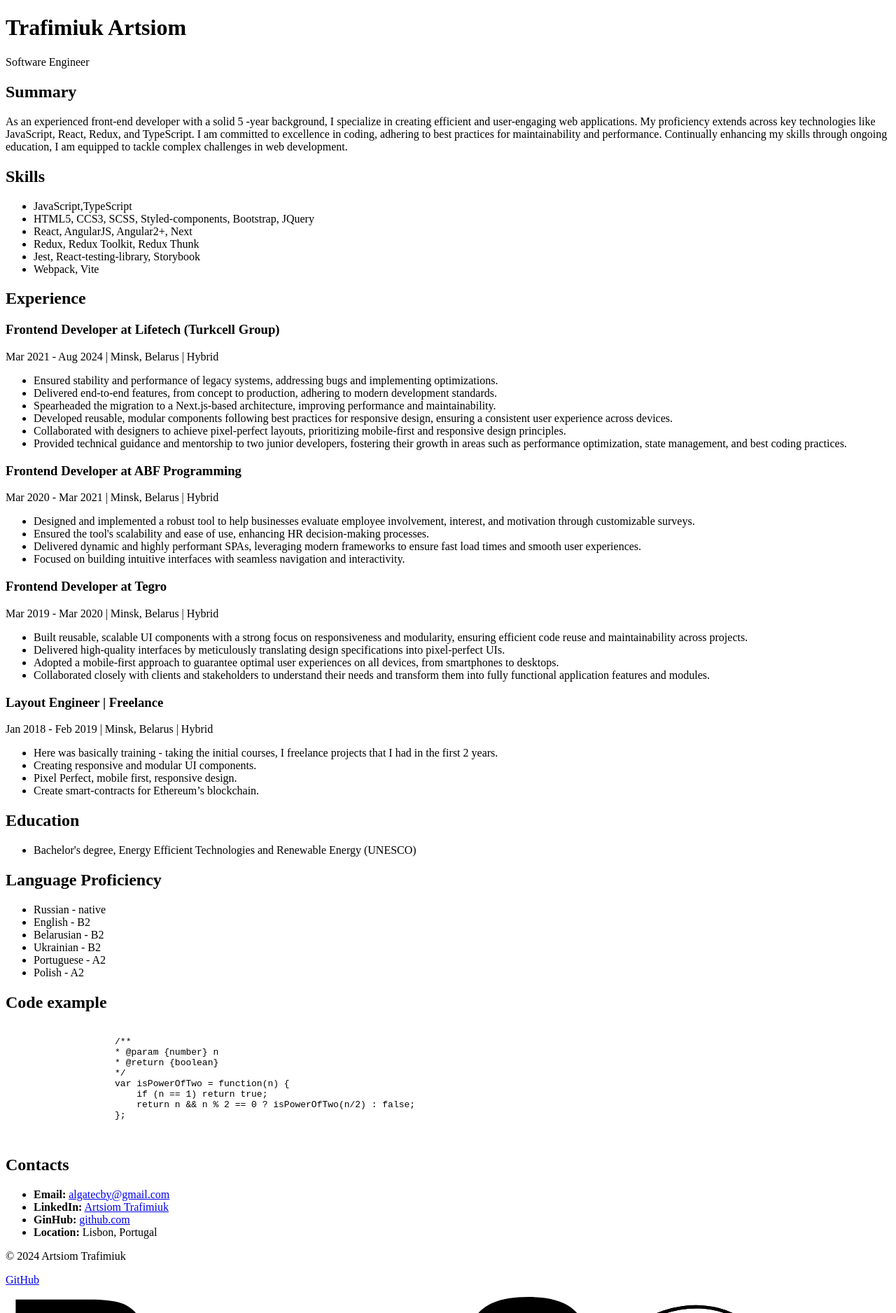
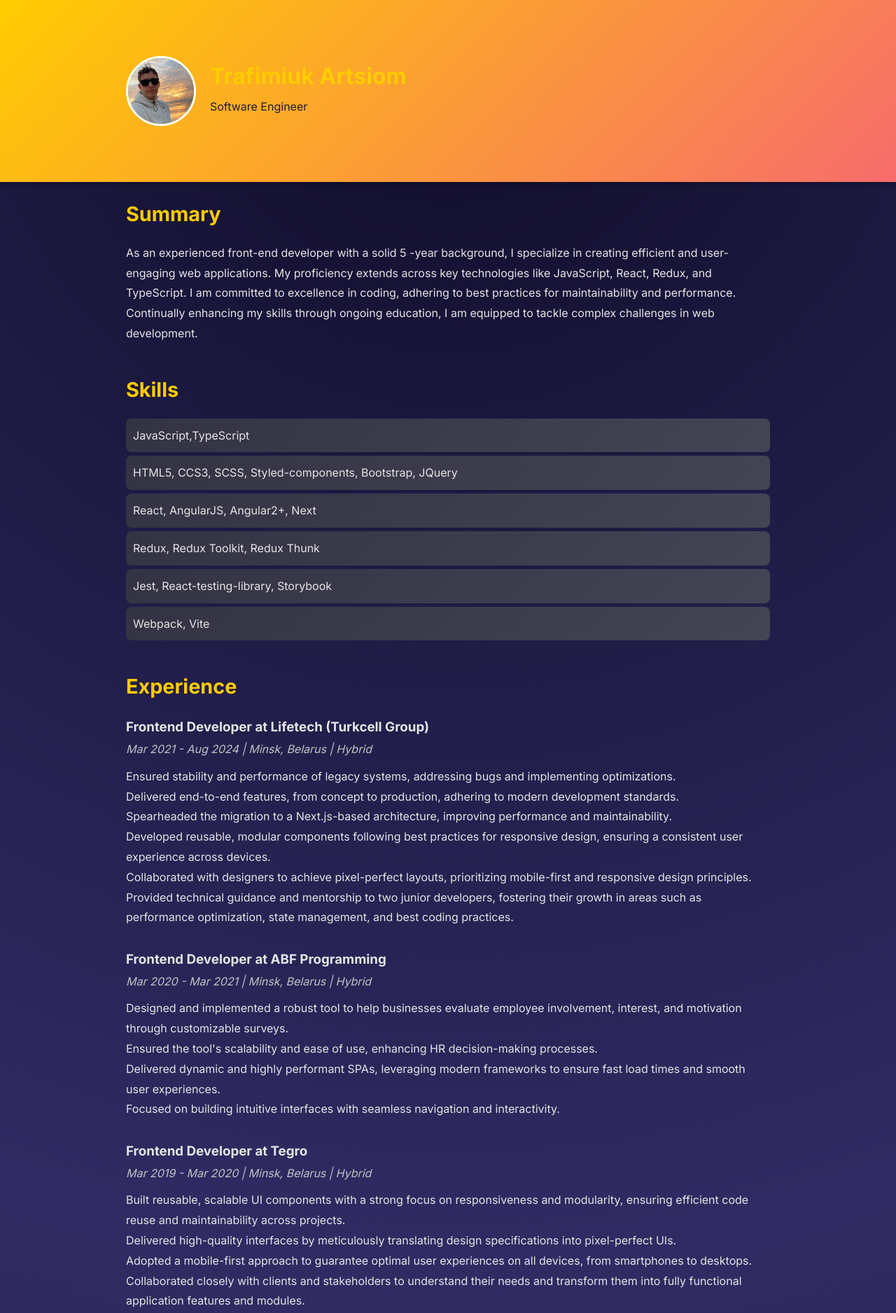
Before and after one commit to Temons/rsschool-cv, a plain HTML site: page index.html in a window 1280 px wide. Shown: the top 1876 px of the page at 70% size. Drawn offline with Linux system fonts and the light colour scheme.

Commit message:
feat: add styles and responsive

```diff
--- a/index.html
+++ b/index.html
@@ -4,14 +4,17 @@
     <meta charset="UTF-8">
     <meta name="viewport" content="width=device-width, initial-scale=1.0">
     <title>Trafimiuk Artsiom - CV</title>
-    <link rel="stylesheet" href="style.css"/>
+    <link rel="stylesheet" href="style.css">
     <link href="https://fonts.googleapis.com/css2?family=Inter:wght@400;700&family=Fira+Code&display=swap" rel="stylesheet">
 </head>
 <body>
     <header>
-        <div class="container">
-            <h1>Trafimiuk Artsiom</h1>
-            <p class="subtitle">Software Engineer</p>
+        <div class="container header-content">
+            <img src="assets/images/avata.jpg" alt="Artsiom Trafimiuk" class="profile-photo" />
+            <div>
+                <h1>Trafimiuk Artsiom</h1>
+                <p class="subtitle">Software Engineer</p>
+            </div>
         </div>
     </header>
     <main class="container">
@@ -48,7 +51,7 @@
                     <li>Provided technical guidance and mentorship to two junior developers, fostering their growth in areas such as performance optimization, state management, and best coding practices.</li>
                 </ul>
             </article>
-
+            <br/>
             <article>
                 <h3>Frontend Developer at ABF Programming</h3>
                 <span class="date">
@@ -61,6 +64,7 @@
                     <li>Focused on building intuitive interfaces with seamless navigation and interactivity.</li>
                 </ul>
             </article>
+            <br/>
 
             <article>
                 <h3>Frontend Developer at Tegro</h3>
@@ -74,6 +78,7 @@
                     <li>Collaborated closely with clients and stakeholders to understand their needs and transform them into fully functional application features and modules.</li>
                 </ul>
             </article>
+            <br/>
 
             <article>
                 <h3>Layout Engineer | Freelance</h3>
@@ -126,15 +131,18 @@
 
         <section id="contacts" class="section">
             <h2>Contacts</h2>
-            <ul>
+            <ul class="contact-list">
                 <li>
-                    <strong>Email:</strong> <a href="mailto:algatecby@gmail.com">algatecby@gmail.com</a>
+                    <strong>Email:</strong>
+                    <a href="mailto:algatecby@gmail.com">algatecby@gmail.com</a>
                 </li>
                 <li>
-                    <strong>LinkedIn:</strong> <a href="https://www.linkedin.com/in/artsiom-trafimiuk/" target="_blank">Artsiom Trafimiuk</a>
+                    <strong>LinkedIn:</strong>
+                    <a href="https://www.linkedin.com/in/artsiom-trafimiuk/" target="_blank">Artsiom Trafimiuk</a>
                 </li>
                 <li>
-                    <strong>GinHub:</strong> <a href="https://github.com/temons" target="_blank">github.com</a>
+                    <strong>GinHub:</strong>
+                    <a href="https://github.com/temons" target="_blank">github.com</a>
                 </li>
                 <li>
                     <strong>Location:</strong> Lisbon, Portugal
@@ -144,12 +152,16 @@
     </main>
 
     <footer>
-        <div class="footer-content container"></div>
-        <p>&copy; 2024 Artsiom Trafimiuk</p>
-        <a href="https://github.com/temons" target="_blank">GitHub</a>
-        <a href="https://rs.school/courses/javascript" target="_blank">
-            <img src="assets/images/rs-school-logo.svg" alt="RS School logo" />
-        </a>
+        <div class="footer-content container">
+            <a href="https://rs.school/courses/javascript" target="_blank">
+                <img src="assets/images/rs-school-logo.svg" alt="RS School logo" />
+            </a>
+            <a href="https://github.com/temons" target="_blank">
+                <img src="assets/images/github-mark.svg" alt="GitHub logo" />
+
+            </a>
+            <p>&copy; 2024 Artsiom Trafimiuk</p>
+        </div>
     </footer>
 </body>
 </html>
--- a/style.css
+++ b/style.css
@@ -0,0 +1,203 @@
+* {
+    margin: 0;
+    padding: 0;
+    box-sizing: border-box;
+}
+
+body {
+    font-family: 'Inter', sans-serif;
+    line-height: 1.8;
+    background: radial-gradient(circle at top, #0f0c29, #302b63, #24243e);
+    color: #e4e4e4;
+}
+
+h1, h2 {
+    color: #ffcc00;
+}
+
+p, ul, li {
+    font-size: 1 rem;
+}
+
+.container {
+    max-width: 960px;
+    margin: 0 auto;
+    padding: 20px;
+}
+
+header {
+    background: linear-gradient(135deg, #ffcc00, #f76c6c);
+    color: #1e1e2f;
+    padding: 60px 0;
+    text-align: center;
+    box-shadow: 0 2px 10px rgba(0, 0, 0, 0.3);
+}
+
+.header-content {
+    display: flex;
+    align-items: flex-start;
+    gap: 20px;
+}
+
+.header-content div {
+    text-align: left;
+}
+
+.profile-photo {
+    width: 100px;
+    height: 100px;
+    border-radius: 50%;
+    object-fit: cover;
+    border: 3px solid #fff;
+}
+
+main {
+    padding: 40px 0;
+}
+
+.section {
+    margin-bottom: 40px;
+}
+
+h2 {
+    margin-bottom: 15px;
+    font-size: 1.8rem;
+}
+
+ul {
+    list-style: none;
+}
+
+.skills-list li {
+    background: linear-gradient(135deg, #333344, #444455);
+    margin: 5px 0;
+    padding: 10px;
+    border-radius: 8px;
+    transition: transform .2s ease, bacground .3s ease;
+}
+
+.skills-list li:hover {
+    transform: scale(1.05);
+    background: linear-gradient(135deg, #555566, #666677);
+}
+
+.date {
+    display: block;
+    margin-bottom: 10px;
+    font-style: italic;
+    color: #c2c2c2;
+}
+
+pre {
+    background: #1b1e2b;
+    color: #61dafb;
+    padding: 20px;
+    border-radius: 10px;
+    overflow-x: auto;
+    font-family: 'Fira Code', monospace;
+    font-size: 1rem;
+    box-shadow: 0 4px 8px rgba(0, 0, 0, 0.3);
+}
+
+.contact-list {
+    list-style: none;
+    margin-top: 15px;
+    padding: 0;
+}
+
+.contact-list li {
+    background: linear-gradient(135deg, #282c34, #3b3f50);
+    padding: 12px 20px;
+    margin: 8px 0;
+    border-radius:  8px;
+    color: #e4e4e4;
+    font-size: 1rem;
+    display: flex;
+    justify-content: space-between;
+    align-items: center;
+    transition: transform 0.3 ease, background 0.3 ease;
+}
+
+.contact-list li strong {
+    color: #ffcc00;
+}
+
+.contact-list li a {
+    color: #e4e4e4;
+    text-decoration: none;
+    transition: text-decoration 0.3 ease;;
+}
+
+.contact-list li a:hover {
+    text-decoration: underline;
+}
+
+.contact-list li:hover {
+    transform: translateX(10px);
+    background: linear-gradient(135deg, #3f4457, #505567);
+}
+
+@media (max-width: 600px) {
+    .contact-list li {
+        flex-direction: column;
+        align-items: flex-start;
+    }
+
+    .contact-list li {
+        margin-top: 5px;
+    }
+}
+
+footer {
+    background: #f4f4f4;
+    color: #1e1e2f;
+    text-align: center;
+    padding: 20px 0;
+    margin-top: 40px;
+  }
+
+  .footer-content {
+    display: flex;
+    align-items: center;
+    justify-content: space-between;
+  }
+
+  footer a {
+    color: #1e1e2f;
+    text-decoration: none;
+  }
+
+  footer img {
+    height: 24px;
+    vertical-align: middle;
+  }
+
+  h1, h2 {
+    animation: fadeIn 1.2s ease-out;
+  }
+
+  .skills-list li, .contact-list li {
+    animation: popIn 0.8s ease-out;
+  }
+
+  @keyframes fadeIn {
+    from {
+      opacity: 0;
+      transform: translateY(-10px);
+    }
+    to {
+      opacity: 1;
+      transform: translateY(0);
+    }
+  }
+
+  @keyframes popIn {
+    from {
+      opacity: 0;
+      transform: scale(0.8);
+    }
+    to {
+      opacity: 1;
+      transform: scale(1);
+    }
+  }
```
Also changed, not shown: assets/images/github-mark.svg (added).
